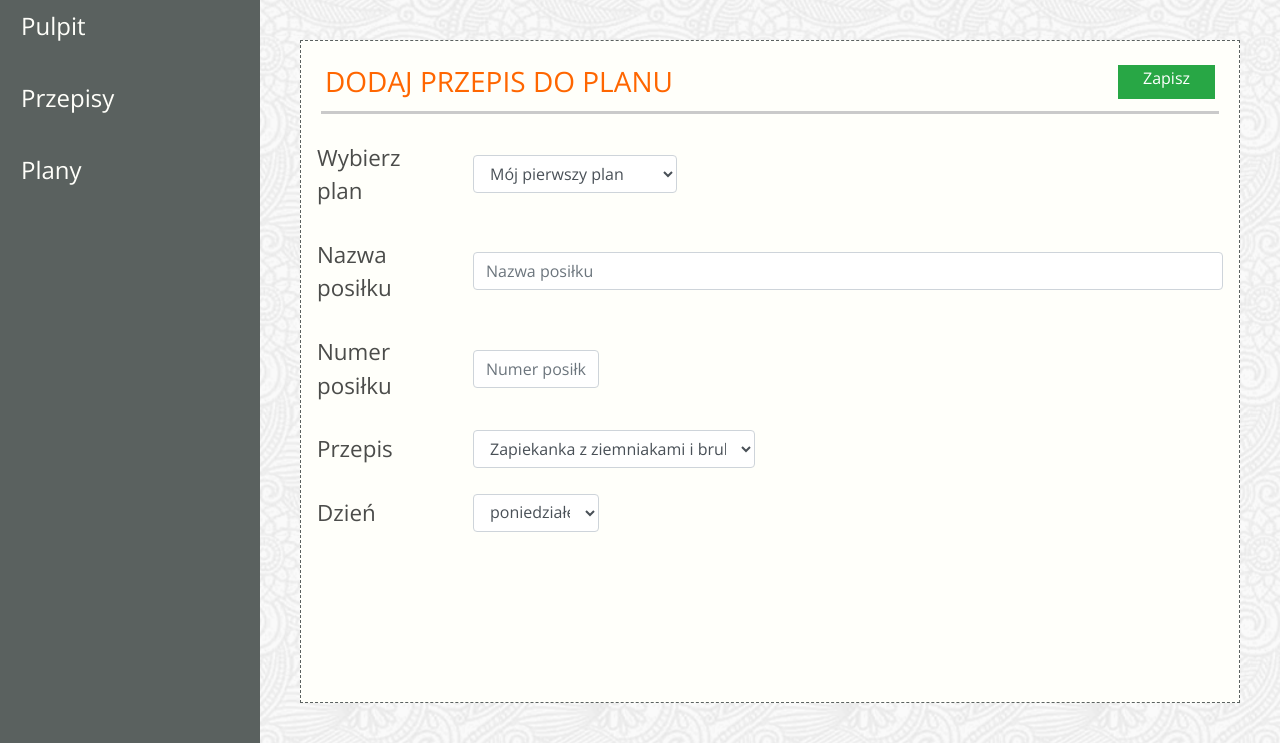
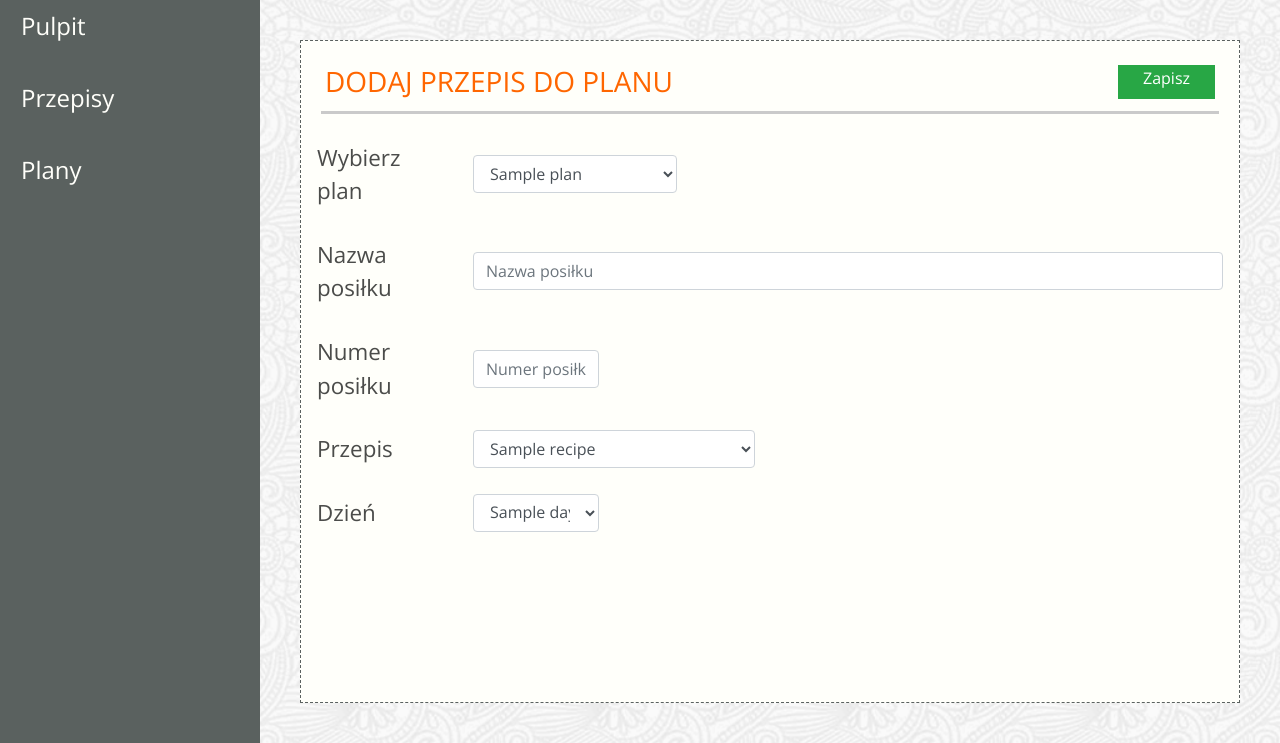
Before and after one commit to BartekJasek/ONL_SPY_W_126_ScrumLab_self, a Django app: template jedzonko/templates/app-schedules-meal-recipe.html in a window 1280 px wide. Shown: the part 84-827 px from the top of the page. Run offline with Django 3.2, Linux system fonts and the light colour scheme; the template is opened without the code that fills it: most values are stand-ins (such as "Sample title", 1, 10 or a date in 2020); some libraries are stand-ins or nearby versions; some web fonts are replaced.

Commit message:
zadanie9.1

```diff
--- a/jedzonko/templates/app-schedules-meal-recipe.html
+++ b/jedzonko/templates/app-schedules-meal-recipe.html
@@ -19,12 +19,10 @@
                     Wybierz plan
                 </label>
                 <div class="col-sm-3">
-                    <select class="form-control" id="choosePlan">
-                        <option>Mój pierwszy plan</option>
-                        <option>2</option>
-                        <option>3</option>
-                        <option>4</option>
-                        <option>5</option>
+                    <select class="form-control" id="choosePlan" name="choosePlan">
+                        {% for plan in plans %}
+                            <option>{{ plan.name }}</option>
+                        {% endfor %}
                     </select>
                 </div>
             </div>
@@ -33,7 +31,7 @@
                     Nazwa posiłku
                 </label>
                 <div class="col-sm-10">
-                    <input type="text" class="form-control" value="" id="name"
+                    <input type="text" class="form-control" value="" id="name" name="name"
                            placeholder="Nazwa posiłku">
                 </div>
             </div>
@@ -42,7 +40,7 @@
                     Numer posiłku
                 </label>
                 <div class="col-sm-2">
-                    <input type="text" class="form-control" value="" id="number"
+                    <input type="text" class="form-control" value="" id="number" name="number"
                            placeholder="Numer posiłku">
                 </div>
             </div>
@@ -51,12 +49,10 @@
                     Przepis
                 </label>
                 <div class="col-sm-4">
-                    <select class="form-control" id="recipie">
-                        <option>Zapiekanka z ziemniakami i brukselką</option>
-                        <option>2</option>
-                        <option>3</option>
-                        <option>4</option>
-                        <option>5</option>
+                    <select class="form-control" id="recipie" name="recipe">
+                        {% for recipe in recipes %}
+                            <option>{{ recipe.name }}</option>
+                        {% endfor %}
                     </select>
                 </div>
             </div>
@@ -65,12 +61,10 @@
                     Dzień
                 </label>
                 <div class="col-sm-2">
-                    <select class="form-control" id="day">
-                        <option>poniedziałek</option>
-                        <option>2</option>
-                        <option>3</option>
-                        <option>4</option>
-                        <option>5</option>
+                    <select class="form-control" id="day" name="day">
+                        {% for day in days %}
+                            <option>{{ day.day_name }}</option>
+                        {% endfor %}
                     </select>
                 </div>
             </div>
```
Also changed, not shown: jedzonko/views.py (+19 -2 lines).
